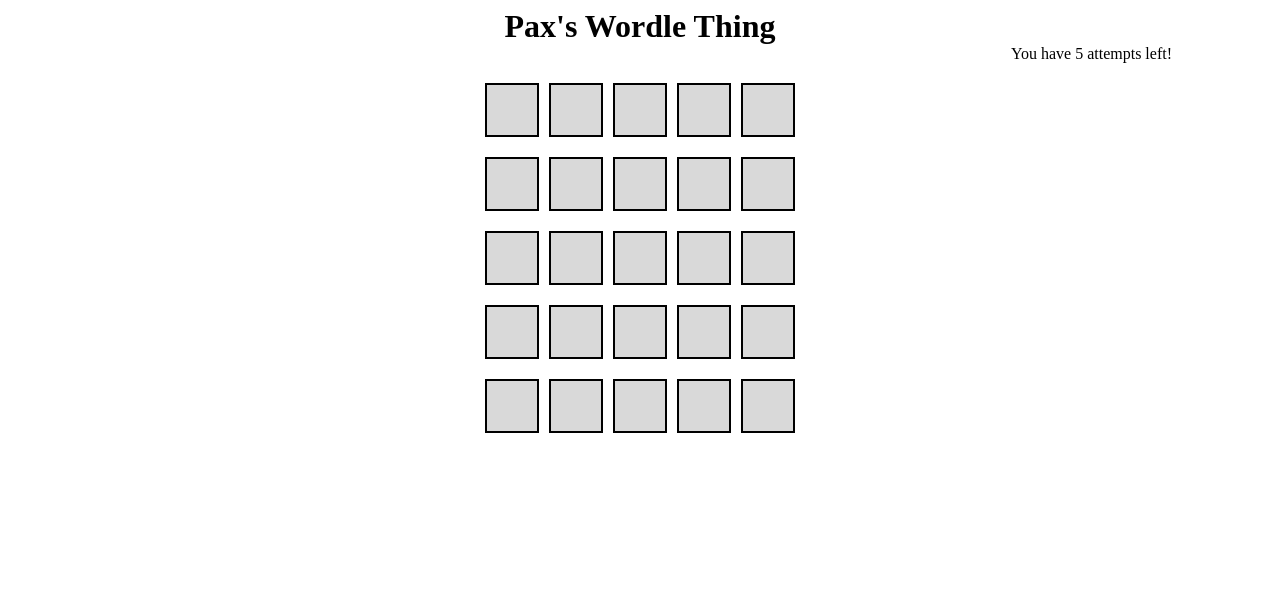
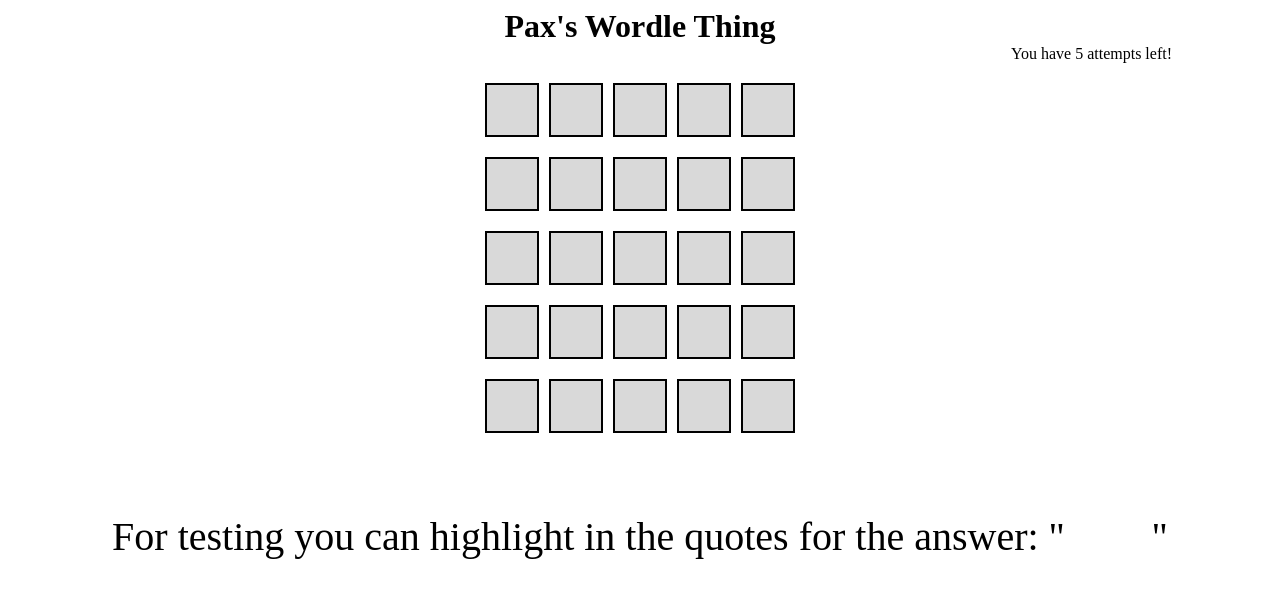
Before and after one commit to paxhuckstep/wordle1, a React (Vite) app: page / in a window 1280 px wide. Shown: the top 598 px of the page. Built offline with nearby package versions, Linux system fonts and the light colour scheme.

Commit message:
nothing major, repositioned popup

```diff
--- a/src/App.css
+++ b/src/App.css
@@ -6,6 +6,11 @@
 
 
 .delete__later {
+    margin: 80px auto;
     font-size: 40px;
-    color: white;
+    color: #000;
 }
+
+.delete__later-span {
+    color: white
+}
--- a/src/App.jsx
+++ b/src/App.jsx
@@ -92,7 +92,7 @@
           currentAttempt={currentAttempt}
           submissions={submissions}
         />
-        <div className="delete__later">the correct word is {correctWord} </div>
+        <div className="delete__later">For testing you can highlight in the quotes for the answer: "<span className="delete__later-span">{correctWord}</span>" </div>
         <Popup isOpen={isOpen} isWin={isWin} correctWord={correctWord} onClick={handleResetButtonClick} />
       </div>
     </>
--- a/src/Popup/Popup.css
+++ b/src/Popup/Popup.css
@@ -1,14 +1,18 @@
 .popup {
-    background-color: white;
+    background: white;
     width: 300px;
     height: 200px;
     border: 2px solid purple;
     position: absolute;
     z-index: 99;
-    top: 50%;
+    top: 110%;
     left: 50%;
     transform: translate(-50%, -50%);
     display: flex;
     flex-direction: column;
     align-items: center;
 }
+
+.popup__button:hover{
+cursor: pointer;
+}
--- a/src/Popup/Popup.jsx
+++ b/src/Popup/Popup.jsx
@@ -2,8 +2,8 @@
 
 function Popup({isOpen, isWin, correctWord, onClick }) {
     const titleText = isWin ? "Congratulations!" : "Oh no! Out of tries :/"
-    const bodyText = isWin ? `You succeeded! the answer was "${correctWord}"` : `Maybe next time!`
-const buttonText = isWin ? "Click here for a new challenge!" : "Click here to try another one."
+    const bodyText = isWin ? `You succeeded! The answer was "${correctWord}".` : `Maybe next time!`
+const buttonText = isWin ? "Click here for a new word!" : "Click here to try another one."
 
     if (!isOpen) {
         return null
```
